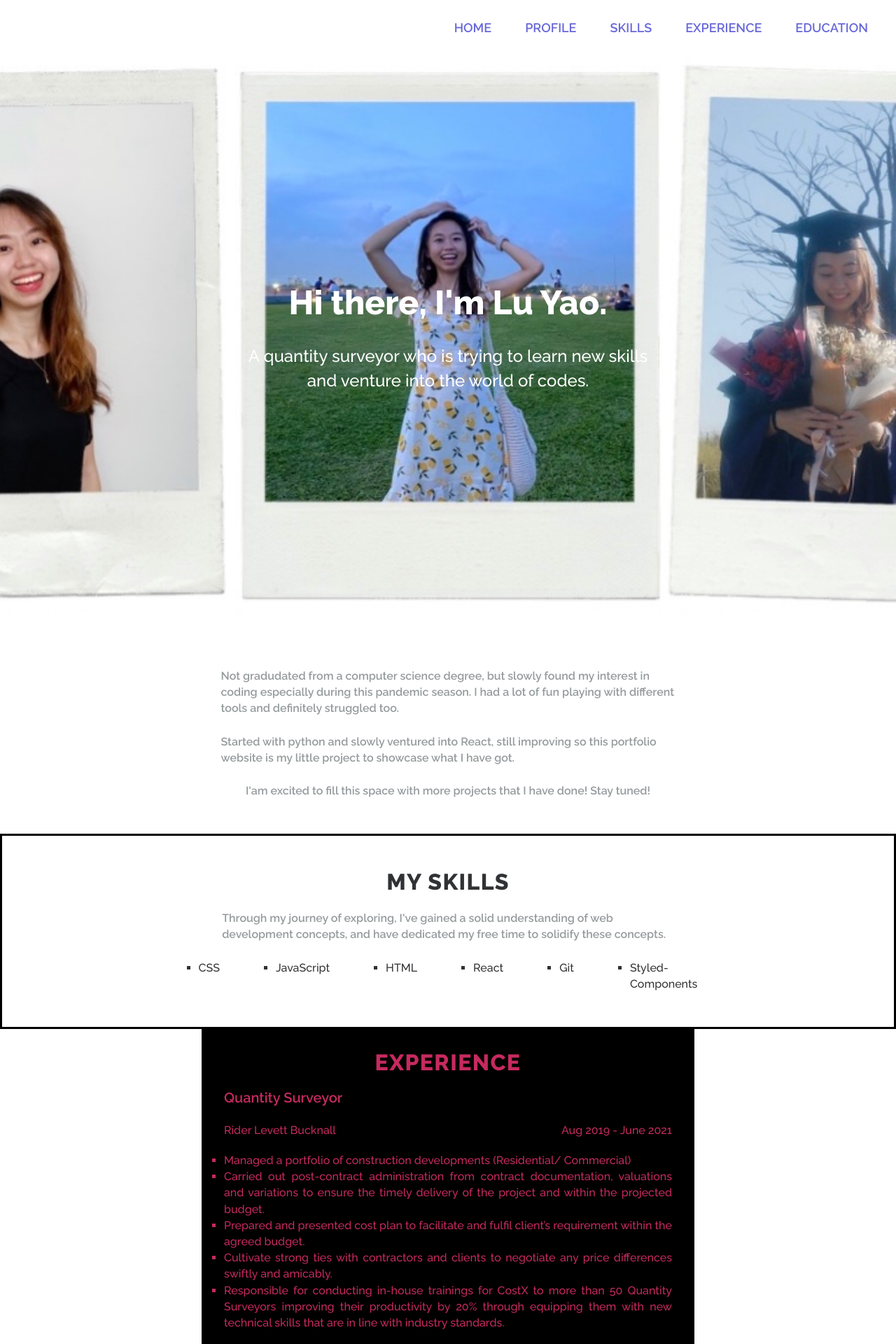
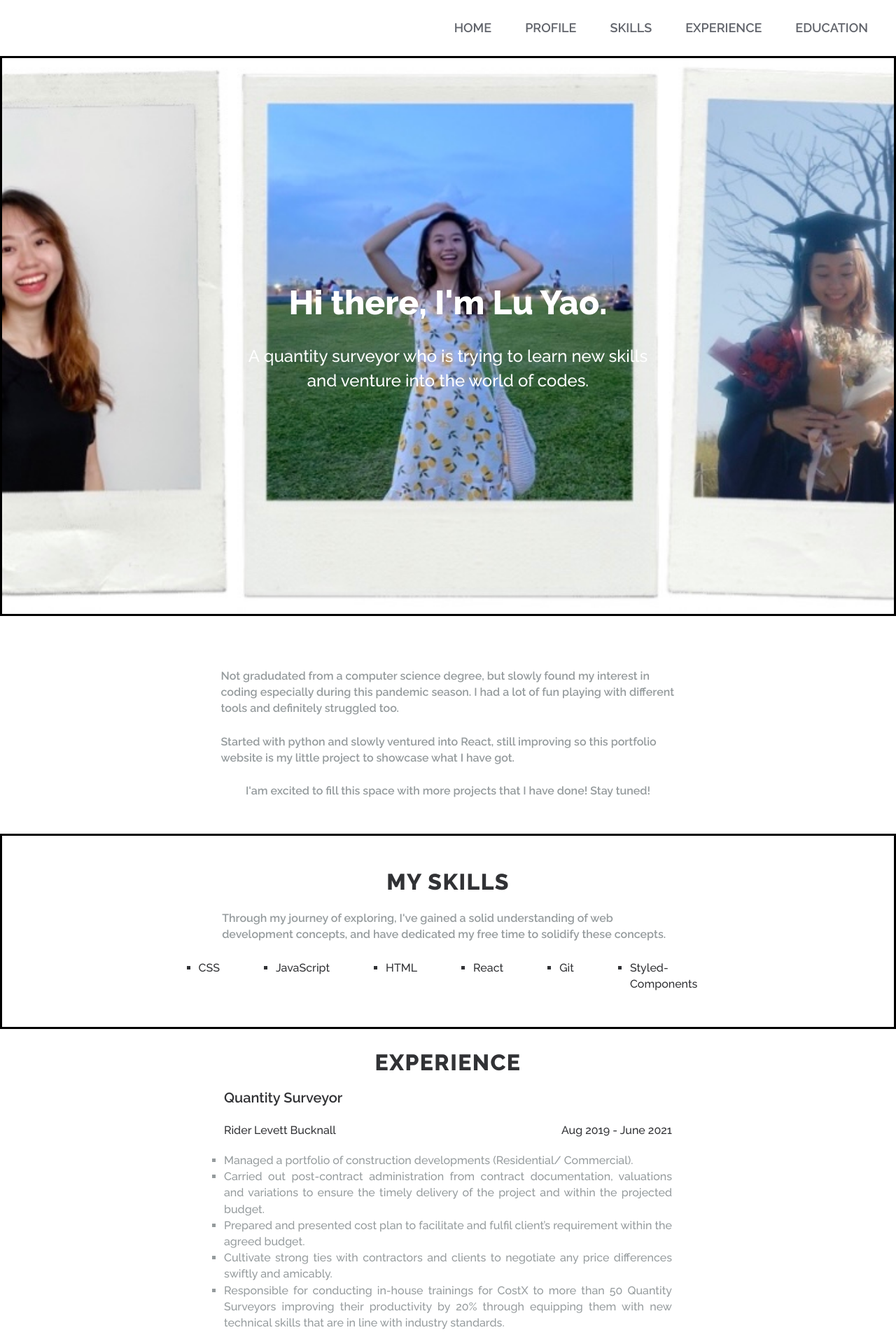
Before and after one commit to smmileely/portfolio-website, a React (Create React App) app: page / in a window 1280 px wide. Shown: the top 1920 px of the page at 70% size. Built offline with nearby package versions, Linux system fonts and the light colour scheme.

Commit message:
Updated font color and background

```diff
--- a/src/Footer/Footer.js
+++ b/src/Footer/Footer.js
@@ -77,7 +77,7 @@ const SocialIcons = styled.div`
 `;
 
 const SocialIconLink = styled.a`
-  color: ${COLORS.secondary};
+  color: ${COLORS.gray[900]};
   font-size: 24px;
 `;
 
--- a/src/HeroSection/HeroSection.js
+++ b/src/HeroSection/HeroSection.js
@@ -29,6 +29,7 @@ export const HeroContainer = styled.div`
   height: 800px;
   position: relative;
   z-index: 1;
+  border: solid black;
 
   /* :before {
     content: "";
--- a/src/InfoCard/InfoCard.js
+++ b/src/InfoCard/InfoCard.js
@@ -29,12 +29,11 @@ const InfoWrapper = styled.div`
   flex-direction: column;
   justify-content: flex-start;
   padding: 32px;
-  background: black;
   width: 55%;
 `;
 
 const InfoHeader = styled.div`
-  color: ${COLORS.primary};
+  color: ${COLORS.gray[900]};
   font-weight: ${WEIGHTS.bold};
   font-size: 32px;
   line-height: 32px;
@@ -50,7 +49,7 @@ const InfoContentWrapper = styled.div`
 `;
 
 const Lead = styled.div`
-  color: ${COLORS.primary};
+  color: ${COLORS.gray[900]};
   font-weight: ${WEIGHTS.medium};
   font-size: 20px;
 `;
@@ -59,7 +58,7 @@ const CompanyDateWrapper = styled.div`
   display: flex;
   justify-content: space-between;
   padding: 20px 0px;
-  color: ${COLORS.primary};
+  color: ${COLORS.gray[900]};
   font-weight: ${WEIGHTS.normal};
   font-size: 16px;
 `;
@@ -70,7 +69,7 @@ const DescriptionWrapper = styled.ul`
 `;
 
 const Description = styled.li`
-  color: ${COLORS.primary};
+  color: ${COLORS.gray[500]};
   font-weight: ${WEIGHTS.normal};
   font-size: 16px;
 `;
--- a/src/Navbar/Navbar.js
+++ b/src/Navbar/Navbar.js
@@ -106,7 +106,7 @@ const MobileIcon = styled.div`
     transform: translate(-100%, 60%);
     font-size: 1.5rem;
     cursor: pointer;
-    color: ${COLORS.secondary};
+    color: ${COLORS.gray[900]};
   }
 `;
 
@@ -126,7 +126,7 @@ const NavLink = styled(Link)`
   font-size: 1.125rem;
   text-transform: uppercase;
   text-decoration: none;
-  color: ${COLORS.secondary};
+  color: ${COLORS.gray[700]};
   font-weight: ${WEIGHTS.medium};
   cursor: pointer;
 
--- a/src/Sidebar/Sidebar.js
+++ b/src/Sidebar/Sidebar.js
@@ -54,7 +54,7 @@ const SidebarContainer = styled.aside`
 `;
 
 const CloseIcon = styled(FaTimes)`
-  color: ${COLORS.secondary};
+  color: ${COLORS.gray[900]};
 `;
 
 const Icon = styled.div`
@@ -88,7 +88,7 @@ const SidebarLink = styled(Link)`
   font-size: 1.125rem;
   text-transform: uppercase;
   text-decoration: none;
-  color: ${COLORS.secondary};
+  color: ${COLORS.gray[700]};
   font-weight: ${WEIGHTS.medium};
 
   &:hover {
--- a/src/constants.js
+++ b/src/constants.js
@@ -1,7 +1,7 @@
 export const COLORS = {
   white: "hsl(0deg, 0%, 100%)",
   gray: {
-    100: "hsl(185deg, 5%, 95%)",
+    100: "hsl(185deg, 5%, 98%)",
     300: "hsl(190deg, 5%, 80%)",
     500: "hsl(196deg, 4%, 60%)",
     700: "hsl(220deg, 5%, 40%)",
--- a/src/data.js
+++ b/src/data.js
@@ -5,7 +5,7 @@ export const ExperienceData = [
     company: "Rider Levett Bucknall",
     date: "Aug 2019 - June 2021",
     descriptions: [
-      "Managed a portfolio of construction developments (Residential/ Commercial)",
+      "Managed a portfolio of construction developments (Residential/ Commercial).",
       "Carried out post-contract administration from contract documentation, valuations and variations to ensure the timely delivery of the project and within the projected budget.",
       "Prepared and presented cost plan to facilitate and fulfil client’s requirement within the agreed budget.",
       "Cultivate strong ties with contractors and clients to negotiate any price differences swiftly and amicably.",
```
